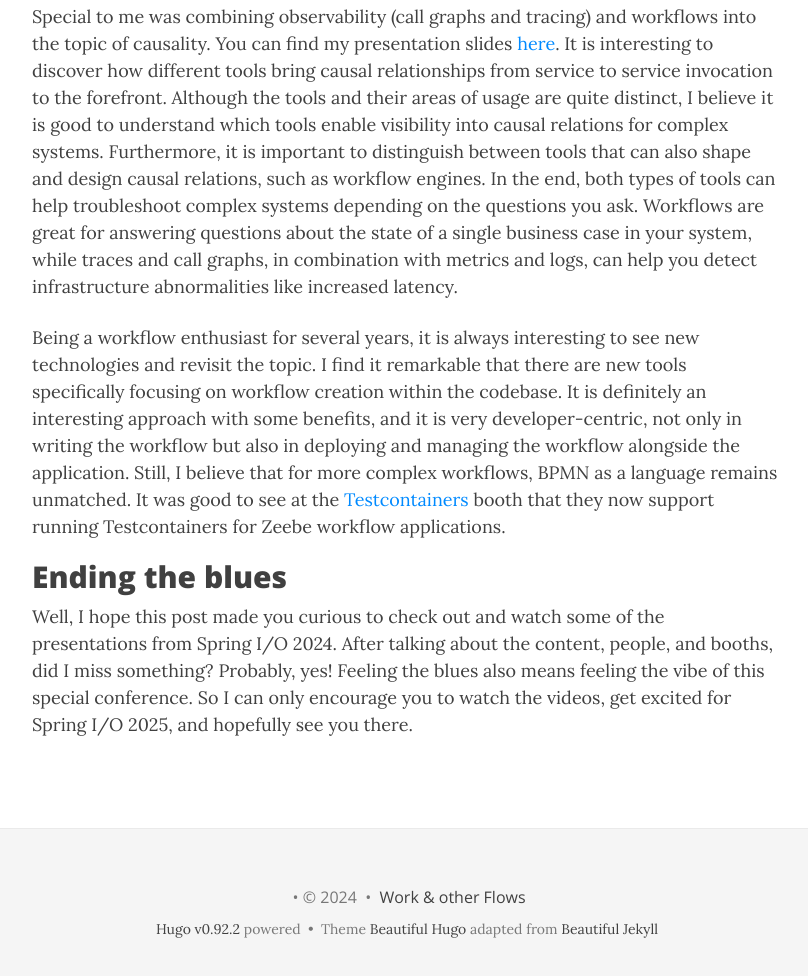
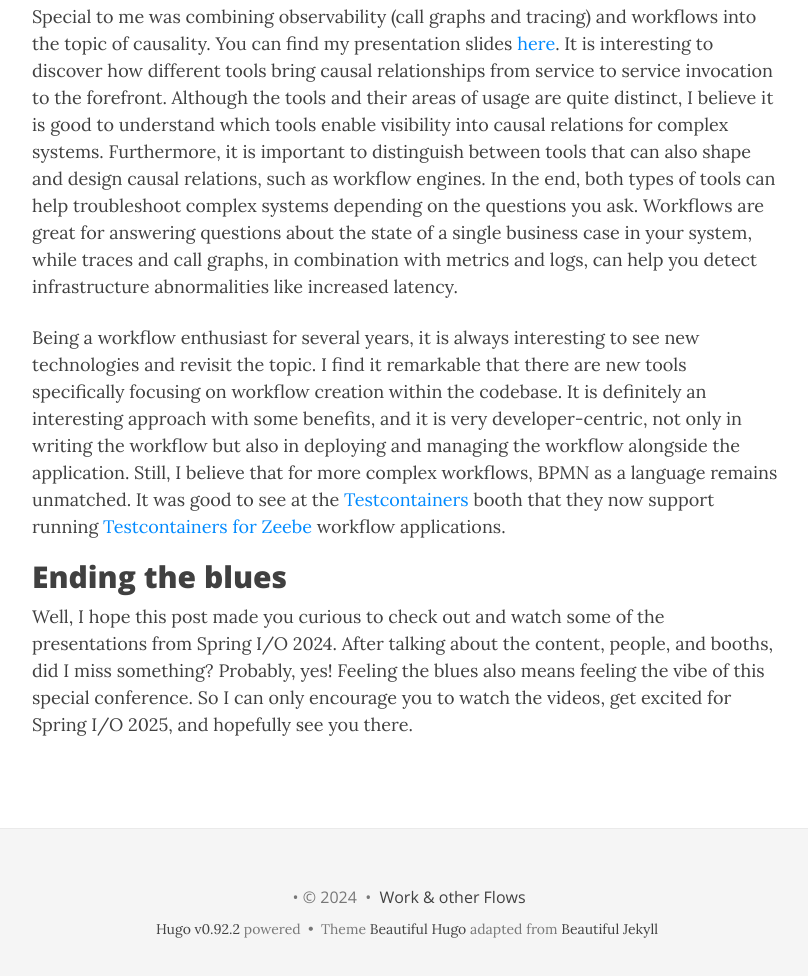
Before and after one commit to Nlea/nlea.github.io, a plain HTML site: page post/2024/01__springio/index.html in a window 1280 px wide. Shown: the part 3177-4153 px from the top of the page, without its empty margins (233-1041 px from the left). Drawn offline with nearby package versions, Linux system fonts and the light colour scheme; some packages are replaced by stand-ins of ours; a script that the page names is missing.

Commit message:
Adding spring i/o post

```diff
--- a/post/2024/01__springio/index.html
+++ b/post/2024/01__springio/index.html
@@ -276,7 +276,7 @@ Speaking of OpenTelemetry, I saw some other Cloud Native topics at Spring I/O. I
 </ul>
 <h2 id="my-rediscovery">My rediscovery:</h2>
 <p>Special to me was combining observability (call graphs and tracing) and workflows into the topic of causality. You can find my presentation slides <a href="https://www.slideshare.net/slideshow/spring-i-o-deep-and-brief-dive-into-causality/269620850">here</a>. It is interesting to discover how different tools bring causal relationships from service to service invocation to the forefront. Although the tools and their areas of usage are quite distinct, I believe it is good to understand which tools enable visibility into causal relations for complex systems. Furthermore, it is important to distinguish between tools that can also shape and design causal relations, such as workflow engines. In the end, both types of tools can help troubleshoot complex systems depending on the questions you ask. Workflows are great for answering questions about the state of a single business case in your system, while traces and call graphs, in combination with metrics and logs, can help you detect infrastructure abnormalities like increased latency.</p>
-<p>Being a workflow enthusiast for several years, it is always interesting to see new technologies and revisit the topic. I find it remarkable that there are new tools specifically focusing on workflow creation within the codebase. It is definitely an interesting approach with some benefits, and it is very developer-centric, not only in writing the workflow but also in deploying and managing the workflow alongside the application. Still, I believe that for more complex workflows, BPMN as a language remains unmatched. It was good to see at the <a href="https://testcontainers.com/">Testcontainers</a> booth that they now support running Testcontainers for Zeebe workflow applications.</p>
+<p>Being a workflow enthusiast for several years, it is always interesting to see new technologies and revisit the topic. I find it remarkable that there are new tools specifically focusing on workflow creation within the codebase. It is definitely an interesting approach with some benefits, and it is very developer-centric, not only in writing the workflow but also in deploying and managing the workflow alongside the application. Still, I believe that for more complex workflows, BPMN as a language remains unmatched. It was good to see at the <a href="https://testcontainers.com/">Testcontainers</a> booth that they now support running <a href="https://github.com/camunda-community-hub/zeebe-test-container">Testcontainers for Zeebe</a> workflow applications.</p>
 <h2 id="ending-the-blues">Ending the blues</h2>
 <p>Well, I hope this post made you curious to check out and watch some of the presentations from Spring I/O 2024. After talking about the content, people, and booths, did I miss something? Probably, yes! Feeling the blues also means feeling the vibe of this special conference. So I can only encourage you to watch the videos, get excited for Spring I/O 2025, and hopefully see you there.</p>
 
```
